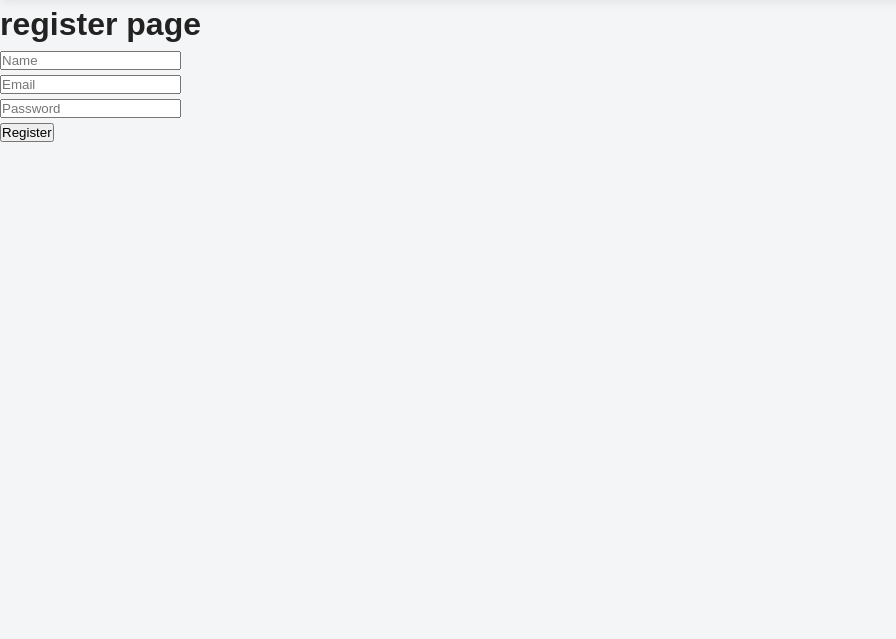
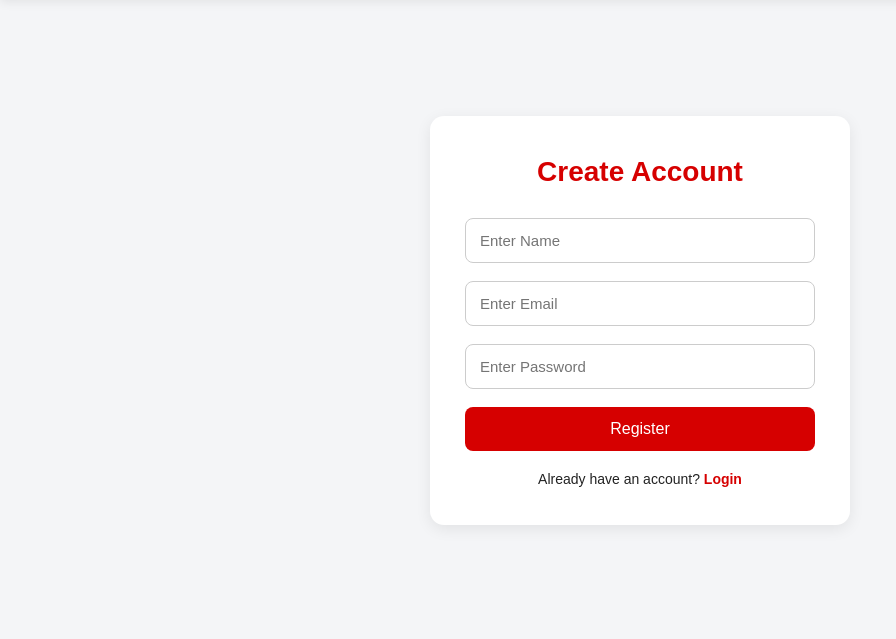
Before and after one commit to anushka08112/skincare-brand, a Flask app: page /register in a window 1280 px wide. Shown: the part 60-699 px from the top of the page, without its empty margins (0-896 px from the left). Run offline with Flask 3, Linux system fonts and the light colour scheme.

Commit message:
first deploy

```diff
--- a/app.py
+++ b/app.py
@@ -86,9 +86,7 @@ UPLOAD_FOLDER = "static/images"
 app.config["UPLOAD_FOLDER"] = UPLOAD_FOLDER
 
 app.config['SECRET_KEY'] = "your_secret_key_here"
-
-
-app.config["SQLALCHEMY_DATABASE_URI"] = os.getenv("DATABASE_URL")
+app.config["SQLALCHEMY_DATABASE_URI"] = "mysql+pymysql://root:Anushka%40123@localhost:3306/skincare"
 app.config["SQLALCHEMY_TRACK_MODIFICATIONS"] = False
 app.config['MAIL_SERVER'] = 'smtp.gmail.com'
 app.config['MAIL_PORT'] = 587
@@ -207,7 +205,7 @@ admin.add_view(OrderItemAdmin(OrderItem, db.session))
 # ---------------- ROUTES ----------------
 @app.route("/")
 def home():
-    return render_template("index.html")
+    return redirect(url_for("login"))
 
 @app.route("/dashboard")
 def dashboard():
@@ -459,9 +457,9 @@ def search():
     OR p.description LIKE :q
 
     GROUP BY p.product_id
-"""), {
-    "q": f"%{q}%"
-}).fetchall()
+    """), {
+        "q": f"%{q}%"
+    }).fetchall()
 
     concerns = db.session.execute(text("""
         SELECT * FROM concerns
@@ -490,8 +488,61 @@ def search():
         products=products,
         concerns=concerns,
         ingredients=ingredients,
-        wishlist_ids=wishlist_ids
+        wishlist_ids=wishlist_ids,
+        page=1,
+        total_pages=1
     )
+
+    q = request.args.get("q")
+
+    products = db.session.execute(text("""
+    SELECT
+        p.*,
+        IFNULL(AVG(r.rating), 0) AS avg_rating
+
+    FROM products p
+
+    LEFT JOIN reviews r
+    ON p.product_id = r.product_id
+
+    WHERE p.name LIKE :q
+    OR p.description LIKE :q
+
+    GROUP BY p.product_id
+"""), {
+    "q": f"%{q}%"
+}).fetchall()
+
+    concerns = db.session.execute(text("""
+        SELECT * FROM concerns
+    """)).fetchall()
+
+    ingredients = db.session.execute(text("""
+        SELECT * FROM ingredients
+    """)).fetchall()
+
+    wishlist_ids = []
+
+    if "user_id" in session:
+
+        data = db.session.execute(text("""
+            SELECT product_id
+            FROM wishlist
+            WHERE user_id=:uid
+        """), {
+            "uid": session["user_id"]
+        }).fetchall()
+
+        wishlist_ids = [i[0] for i in data]
+
+    return render_template(
+    "dashboard.html",
+    products=products,
+    concerns=concerns,
+    ingredients=ingredients,
+    wishlist_ids=wishlist_ids,
+    page=page
+)
 # ---------------- CART PAGE ----------------
 @app.route("/cart")
 def cart():
--- a/static/css/style.css
+++ b/static/css/style.css
@@ -92,7 +92,160 @@ a{
 .dropdown-menu a:hover{
     background: #f2f2f2;
 }
+/* ================= LOGIN PAGE ================= */
 
+.login-container {
+    width: 100%;
+    min-height: 80vh;
+    display: flex;
+    justify-content: center;
+    align-items: center;
+    padding: 40px 20px;
+}
+
+.login-card {
+    width: 100%;
+    max-width: 400px;
+    background: #fff;
+    padding: 35px;
+    border-radius: 14px;
+    box-shadow: 0 4px 15px rgba(0, 0, 0, 0.08);
+}
+
+.login-card h1 {
+    text-align: center;
+    margin-bottom: 25px;
+    color: #d60000;
+    font-size: 28px;
+}
+
+.login-form {
+    display: flex;
+    flex-direction: column;
+    gap: 18px;
+}
+
+.login-form input {
+    width: 100%;
+    padding: 13px 14px;
+    border: 1px solid #ccc;
+    border-radius: 8px;
+    font-size: 15px;
+    outline: none;
+    transition: 0.3s ease;
+}
+
+.login-form input:focus {
+    border-color: #d60000;
+    box-shadow: 0 0 5px rgba(214, 0, 0, 0.2);
+}
+
+.login-form button {
+    padding: 13px;
+    background: #d60000;
+    color: white;
+    border: none;
+    border-radius: 8px;
+    font-size: 16px;
+    cursor: pointer;
+    transition: 0.3s ease;
+}
+
+.login-form button:hover {
+    background: #b40000;
+}
+
+.login-extra {
+    text-align: center;
+    margin-top: 18px;
+    font-size: 14px;
+}
+
+.login-extra a {
+    color: #d60000;
+    font-weight: bold;
+}
+
+.login-extra a:hover {
+    text-decoration: underline;
+}
+/* ================= REGISTER PAGE ================= */
+
+.register-container {
+    width: 100%;
+    min-height: 80vh;
+    display: flex;
+    justify-content: center;
+    align-items: center;
+    padding: 40px 20px;
+}
+
+.register-card {
+    width: 100%;
+    max-width: 420px;
+    background: #fff;
+    padding: 35px;
+    border-radius: 14px;
+    box-shadow: 0 4px 15px rgba(0, 0, 0, 0.08);
+}
+
+.register-card h1 {
+    text-align: center;
+    margin-bottom: 25px;
+    color: #d60000;
+    font-size: 28px;
+}
+
+.register-form {
+    display: flex;
+    flex-direction: column;
+    gap: 18px;
+}
+
+.register-form input {
+    width: 100%;
+    padding: 13px 14px;
+    border: 1px solid #ccc;
+    border-radius: 8px;
+    font-size: 15px;
+    outline: none;
+    transition: 0.3s ease;
+}
+
+.register-form input:focus {
+    border-color: #d60000;
+    box-shadow: 0 0 5px rgba(214, 0, 0, 0.2);
+}
+
+.register-form button {
+    padding: 13px;
+    background: #d60000;
+    color: white;
+    border: none;
+    border-radius: 8px;
+    font-size: 16px;
+    cursor: pointer;
+    transition: 0.3s ease;
+}
+
+.register-form button:hover {
+    background: #b40000;
+}
+
+.register-extra {
+    text-align: center;
+    margin-top: 18px;
+    font-size: 14px;
+}
+
+.register-extra a {
+    color: #d60000;
+    font-weight: bold;
+}
+
+.register-extra a:hover {
+    text-decoration: underline;
+}
 /* ================= PRODUCT GRID ================= */
 
 .product-container{
--- a/templates/register.html
+++ b/templates/register.html
@@ -1,13 +1,32 @@
 {% extends "base.html" %}
 
 {% block content %}
-<h1>register page</h1>
 
-<form method="POST">
-    <input name="name" placeholder="Name" required><br>
-    <input name="email" placeholder="Email" required><br>
-    <input name="password" type="password" placeholder="Password" required><br>
-    <button type="submit">Register</button>
-</form>
+<div class="register-container">
+
+    <div class="register-card">
+
+        <h1>Create Account</h1>
+
+        <form method="POST" class="register-form">
+
+            <input name="name" type="text" placeholder="Enter Name" required>
+
+            <input name="email" type="email" placeholder="Enter Email" required>
+
+            <input name="password" type="password" placeholder="Enter Password" required>
+
+            <button type="submit">Register</button>
+
+        </form>
+
+        <div class="register-extra">
+            Already have an account?
+            <a href="{{ url_for('login') }}">Login</a>
+        </div>
+
+    </div>
+
+</div>
 
 {% endblock %}
```
Also changed, not shown: other parts of static/css/style.css (+165 -5 lines), requirements.txt (+29 -9 lines), templates/login.html (+24 -6 lines), 1 other file.
